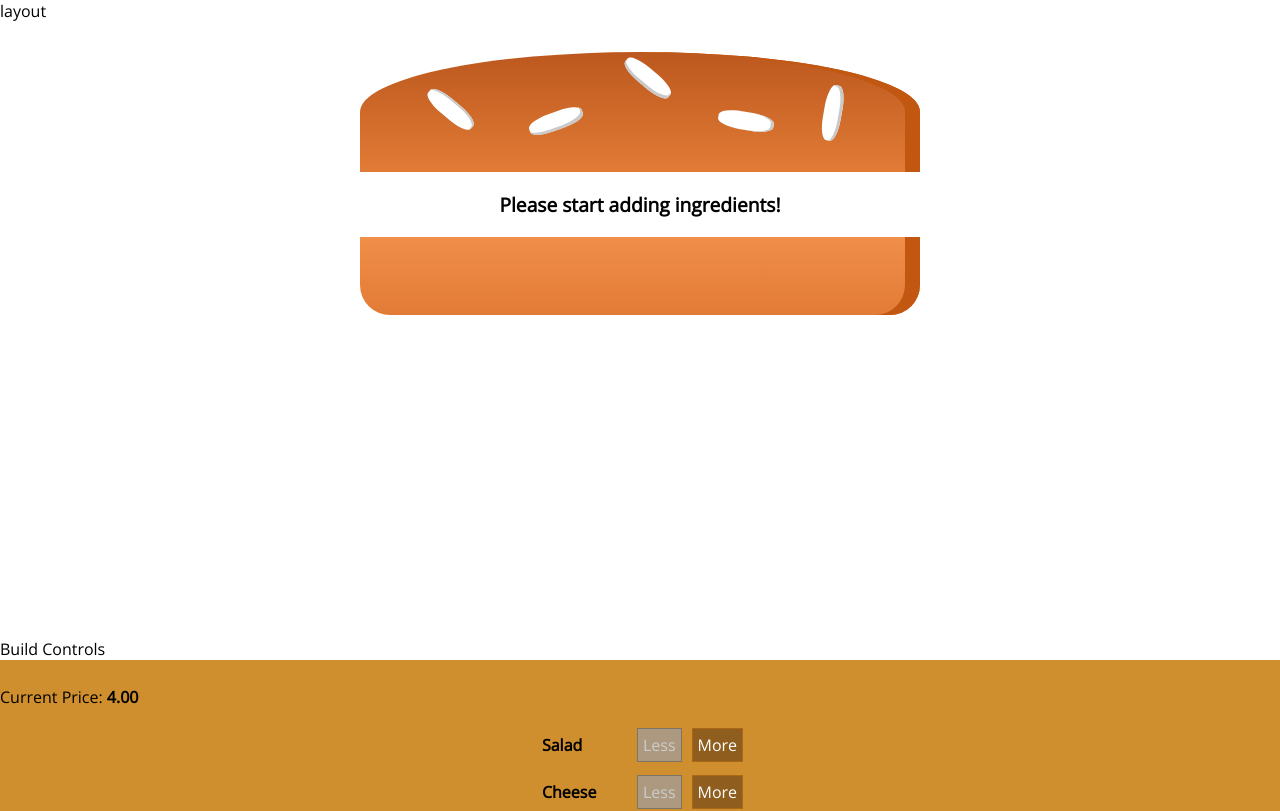
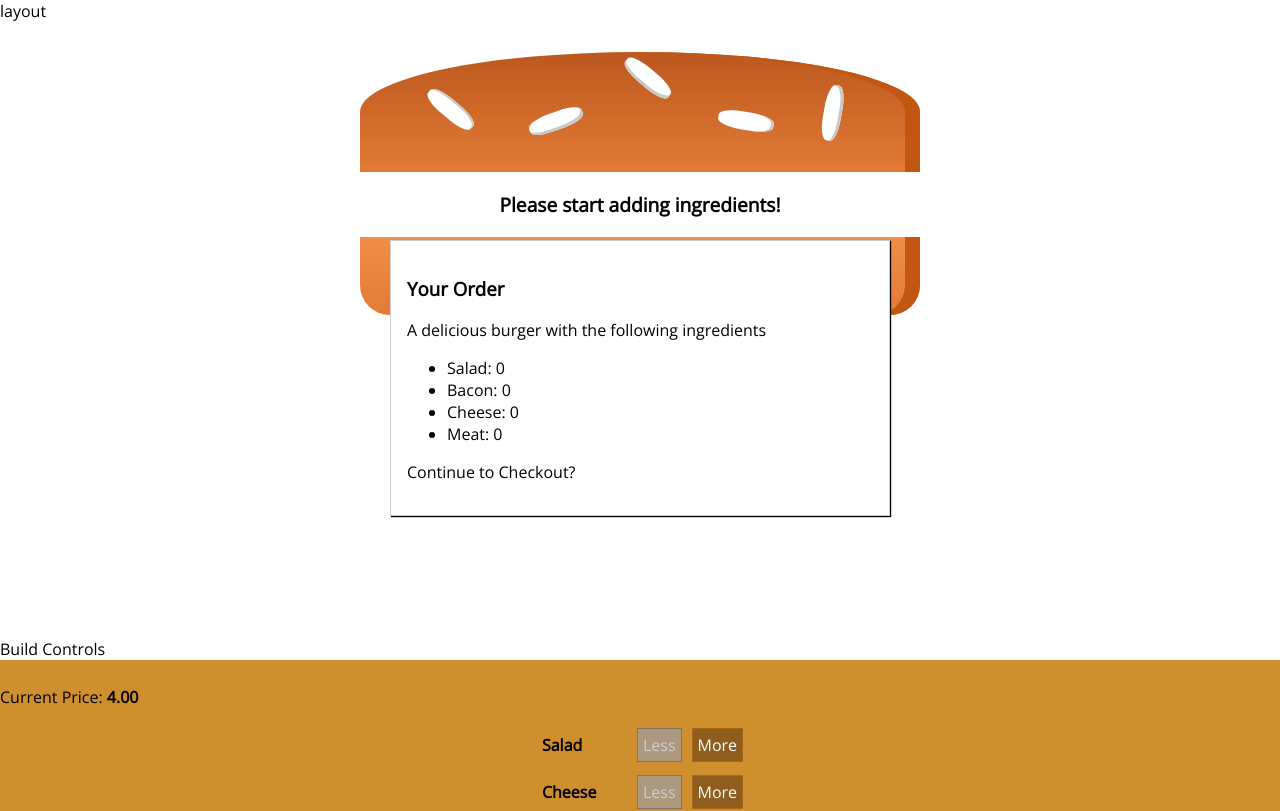
Before and after one commit to SwarnaKishore/react-burger-builder, a React (Create React App) app: page / in a window 1280 px wide. Shown: the top 811 px of the page. Built offline with nearby package versions, Linux system fonts and the light colour scheme.

Commit message:
creating the order summary modal

```diff
--- /dev/null
+++ b/src/components/Burger/OrderSummary/OrderSummary.js
@@ -0,0 +1,24 @@
+import React from 'react';
+import Aux from '../../../HOC/Aux';
+
+const orderSummary = (props) => {
+    const ingredientSummary = Object.keys(props.ingredients).map((item) => {
+        return (
+          <li key={item}>
+            <span style={{textTransform: 'capitalize'}}>{item}</span>: {props.ingredients[item]}
+          </li>
+        )
+      });
+    return (
+        <Aux>
+            <h3>Your Order</h3>
+            <p>A delicious burger with the following ingredients</p>
+            <ul>
+                {ingredientSummary}
+            </ul>
+            <p>Continue to Checkout?</p>
+        </Aux>
+    );
+};
+
+export default orderSummary;
--- /dev/null
+++ b/src/components/UI/Modal/Modal.js
@@ -0,0 +1,10 @@
+import React from 'react';
+import classes from './Modal.module.css';
+
+const modal = (props) => (
+    <div className={classes.Modal}>
+        {props.children}
+    </div>
+);
+
+export default modal;
--- /dev/null
+++ b/src/components/UI/Modal/Modal.module.css
@@ -0,0 +1,20 @@
+.Modal {
+    position: fixed;
+    z-index: 500;
+    background-color: white;
+    width: 70%;
+    border: 1px solid #ccc;
+    box-shadow: 1px 1px 1px black;
+    padding: 16px;
+    left: 15%;
+    top: 30%;
+    box-sizing: border-box;
+    transition: all 0.3s ease-out;
+}
+
+@media (min-width: 600px) {
+    .Modal {
+        width: 500px;
+        left: calc(50% - 250px);
+    }
+}
--- a/src/containers/BurgerBuilder/BurgerBuilder.js
+++ b/src/containers/BurgerBuilder/BurgerBuilder.js
@@ -2,6 +2,8 @@
 import Aux from '../../HOC/Aux';
 import Burger from '../../components/Burger/Burger';
 import BuildControls from '../../components/Burger/BuildControls/BuildControls';
+import Modal from '../../components/UI/Modal/Modal';
+import OrderSummary from '../../components/Burger/OrderSummary/OrderSummary';
 
 const INGREDIENT_PRICES = {
     salad: 0.5,
@@ -75,6 +77,9 @@
           }
         return (
             <Aux>
+                <Modal>
+                    <OrderSummary ingredients={this.state.ingredients}/>
+                </Modal>
                 <Burger ingredients={this.state.ingredients} />
                 <div>Build Controls</div>
                 <BuildControls ingredientAdded={this.addIngredientHandler}
```
Also changed, not shown: src/components/UI/Backdrop/Backdrop.js (added).
